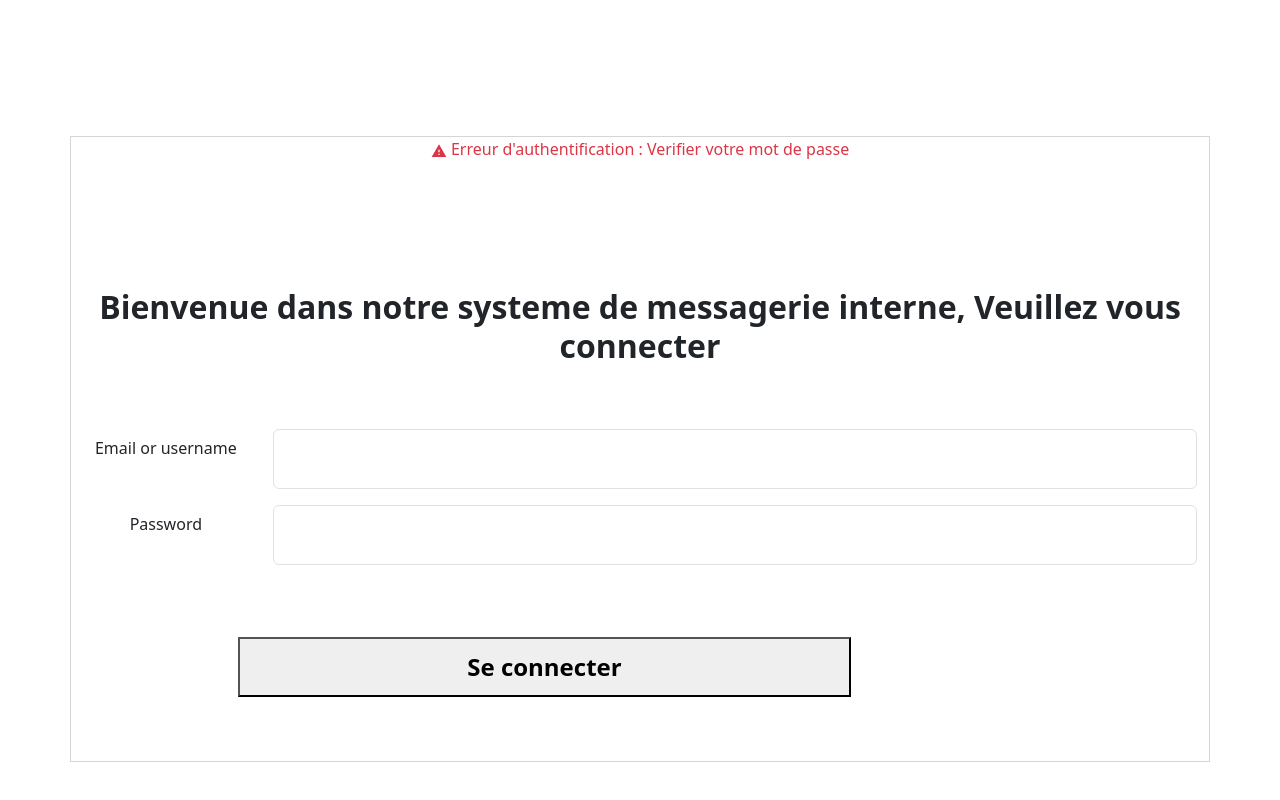
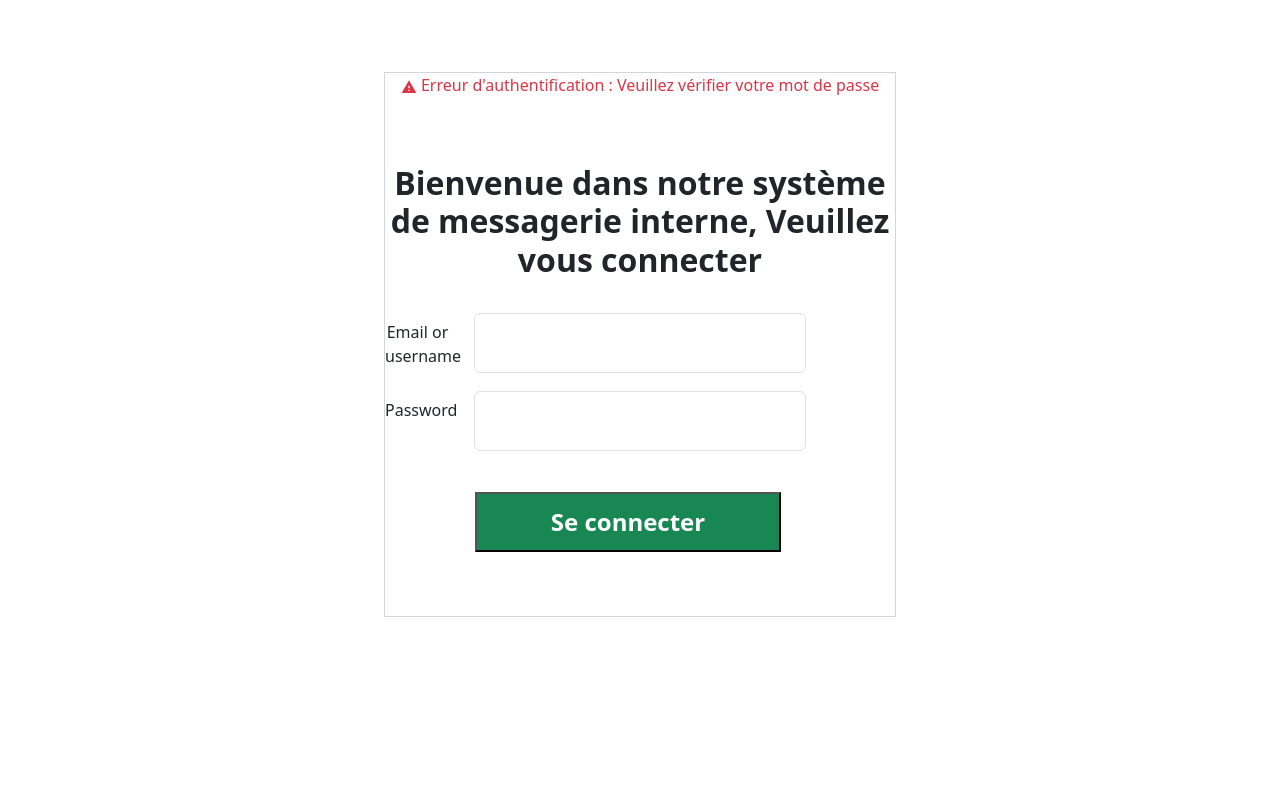
Before and after one commit to Chalmaninssa19/vaika, a React (Vite) app: page /login in a window 1280 px wide. Shown: the top 800 px of the page. Built offline with nearby package versions, Linux system fonts and the light colour scheme.

Commit message:
login and discussion front

```diff
--- a/src/pages/login/Login.jsx
+++ b/src/pages/login/Login.jsx
@@ -1,41 +1,53 @@
-import './login.css'
+import React, { useState } from 'react';
+import { useNavigate } from 'react-router-dom'; // Importer useNavigate depuis react-router-dom
 import { MdWarning } from 'react-icons/md';
-
+import './login.css';
 
 function Login() {
-    return <>
-        <div class="container login">
-          <div class="error-login">
-            <p class="text-danger">
-              <MdWarning /> Erreur d'authentification : Verifier votre mot de passe
+  const navigate = useNavigate(); // Utiliser useNavigate pour la redirection
+  const [redirectToDiscussion, setRedirectToDiscussion] = useState(false); // Ajouter un état pour gérer la redirection
+
+  const handleSubmit = (event) => {
+    event.preventDefault();
+    // Ici, vous pouvez ajouter la logique de vérification d'authentification, puis :
+    setRedirectToDiscussion(true); // Définir redirectToDiscussion à true pour déclencher la redirection
+  };
+
+  if (redirectToDiscussion) {
+    navigate('/discussions'); // Rediriger vers la page de discussion en utilisant navigate
+  }
+
+  return (
+    <div className="login">
+      <div className="error-login">
+        <p className="text-danger">
+          <MdWarning /> Erreur d'authentification : Veuillez vérifier votre mot de passe
         </p>
       </div>
-          <div class="title-login">
-            <h2 class="fw-bold">Bienvenue dans notre systeme de messagerie interne,
-            Veuillez vous connecter</h2>
+      <div className="title-login">
+        <h2 className="fw-bold">Bienvenue dans notre système de messagerie interne, Veuillez vous connecter</h2>
       </div>
-          <div class="champ-login">
-            <form action="/discussions" method="POST">
-              <div class="row mb-3">
-                <label for="inputEmail3" class="col-sm-2 col-form-label">Email or username</label>
-                <div class="col-sm-10">
-                  <input type="email" class="form-control login-input" id="inputEmail3"/>
+      <div className="champ-login">
+        <form onSubmit={handleSubmit}> {/* Utiliser onSubmit pour gérer la soumission du formulaire */}
+          <div className="row mb-3">
+            <label htmlFor="inputEmail3" className="col-md-2 col-form-label">Email or username</label>
+            <div className="col-md-8">
+              <input type="email" className="form-control login-input" id="inputEmail3" />
             </div>
           </div>
-              <div class="row mb-3">
-                <label for="inputPassword3" class="col-sm-2 col-form-label">Password</label>
-                <div class="col-sm-10">
-                  <input type="password" class="form-control login-input" id="inputPassword3"/>
+          <div className="row mb-3">
+            <label htmlFor="inputPassword3" className="col-md-2 col-form-label">Password</label>
+            <div className="col-md-8">
+              <input type="password" className="form-control login-input" id="inputPassword3" />
             </div>
           </div>
-              <div class="row button-login">
-                  <button type="submit" class="btn-success">Se connecter</button>
+          <div className="row button-login">
+            <button type="submit">Se connecter</button>
           </div>
         </form>
       </div>
     </div>
-    </>
+  );
 }
 
-
-  export default Login
+export default Login;
--- a/src/pages/login/login.css
+++ b/src/pages/login/login.css
@@ -1,4 +1,5 @@
 .login {
+    margin: auto;
     border: 1px solid #d3d5da;
     width: 40%;
     text-align: center;
@@ -11,9 +12,9 @@
 
 .button-login {
     padding-top: 5%;
-    padding-left: 15%;
+    padding-left: 20%;
     margin: auto;
-    width: 70%;
+    width: 80%;
 }
 
 .button-login button {
@@ -21,6 +22,8 @@
     width: 100%;
     font-size: x-large;
     font-weight: bolder;
+    background-color: #198754;
+    color: white;
 }
 
 .login-input {
```
Lines whose indentation alone changed are shown as unchanged.
